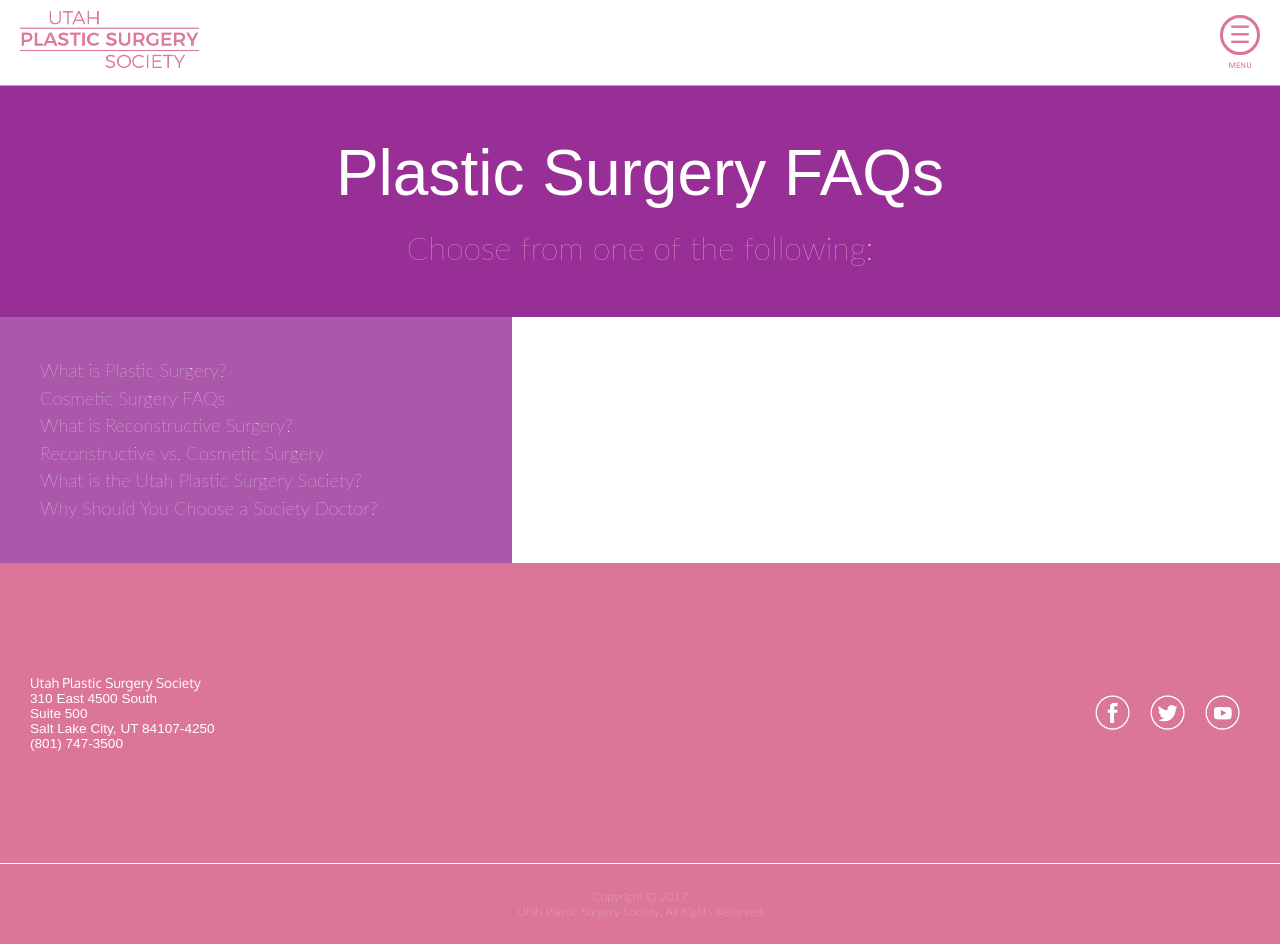
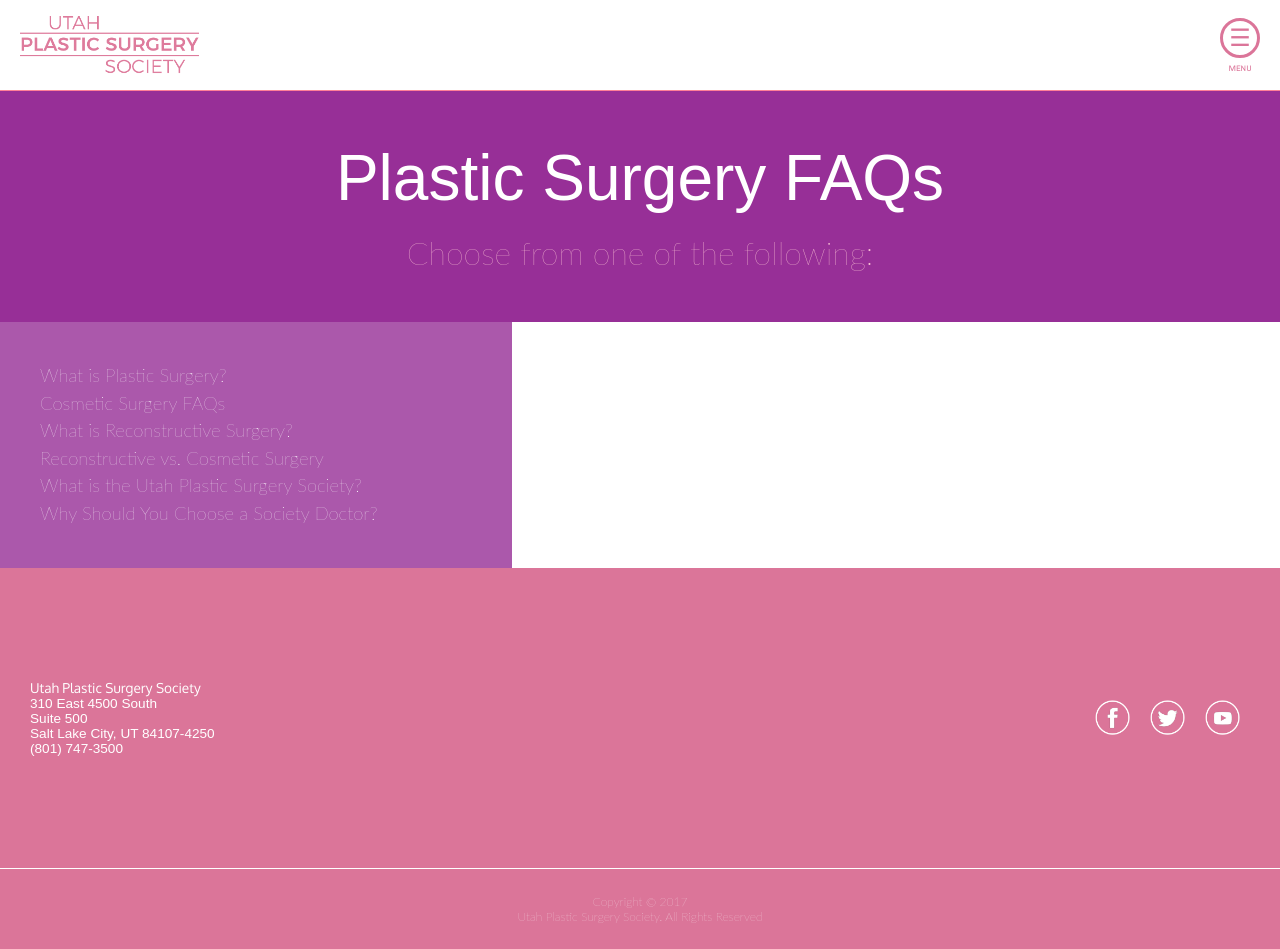
Before and after one commit to joshin-run/upss, a React app: page /faqs in a window 1280 px wide. Built offline with nearby package versions, Linux system fonts and the light colour scheme; a web font is replaced by a local one.

```diff
--- a/src/containers/DarkNav.js
+++ b/src/containers/DarkNav.js
@@ -1,7 +1,7 @@
 import React, { Component } from 'react';
 import MenuNavLogo from '../components/MenuNavLogo'
 import hamburgerIconWhite from '../images/icons/hamburger-icon-thin-wh.svg'
-import upssLogoPink from '../images/logos/upss-logo-sleek-mid-bold-pink.png'
+import upssLogoPink from '../images/logos/upss-logo-sleek-mid-bold-pink2.png'
 
 const DarkNav = (props) => (
       <div className="dark-navbar-wrapper">
--- a/src/styles/_logos.sass
+++ b/src/styles/_logos.sass
@@ -37,6 +37,7 @@
 .dark-upss-logo-pink
   height: 35px
   width: auto
+  margin-top: 5px
   cursor: pointer
 
 @media only screen and (min-width: 481px)
```
Also changed, not shown: src/images/logos/upss-logo-sleek-mid-bold-pink.svg, src/images/logos/upss-logo-sleek-mid-bold-pink2.png (added), src/styles/App.css, 1 other file.
